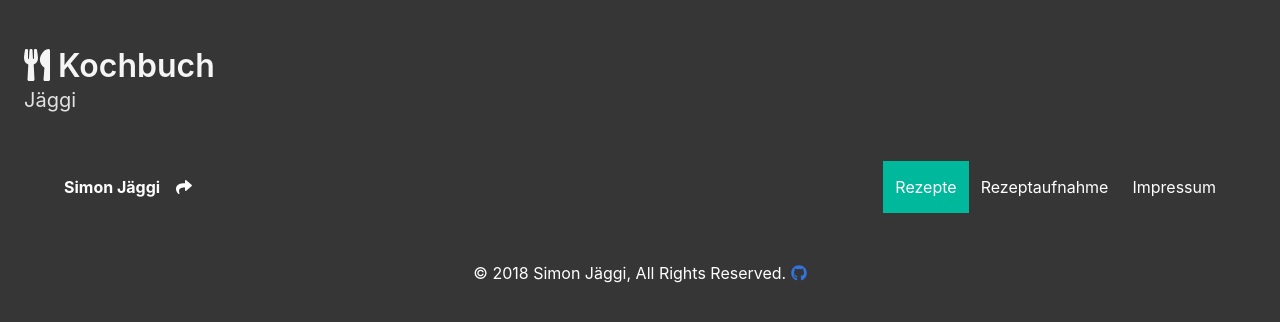
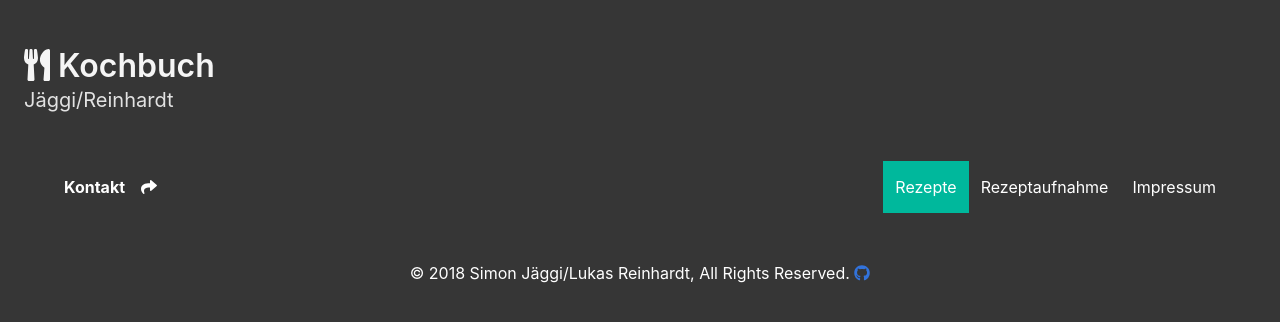
Before and after one commit to simonjaeggi/Kochbuch, a PHP site: page /index.php in a window 1280 px wide. Shown: the top 322 px of the page. Run offline with PHP 8.4, Linux system fonts and the light colour scheme; some libraries are stand-ins or nearby versions.

Commit message:
Added the name 'Reinhardt' into title

```diff
--- a/includes/footer.html
+++ b/includes/footer.html
@@ -1,7 +1,7 @@
 <footer class="footer has-background-grey-darker">
     <div class="content has-text-centered has-text-white">
         <p>
-            &copy; 2018 Simon Jäggi, All Rights Reserved.
+            &copy; 2018 Simon Jäggi/Lukas Reinhardt, All Rights Reserved.
             <a href="https://github.com/simonjaeggi/kochbuch" class="btn btn-sm btn-light" target="_blank">
                 <i class="fab fa-github"></i>
             </a>
--- a/includes/nav.php
+++ b/includes/nav.php
@@ -1,14 +1,14 @@
 <section class="hero is-dark">
     <header class="hero-body">
         <h1 class="title"><a href="/Kochbuch/"><i class="fas fa-utensils"></i> Kochbuch</a></h1>
-        <h2 class="subtitle">Jäggi</h2>
+        <h2 class="subtitle">Jäggi/Reinhardt</h2>
     </header>
 
     <nav class="navbar is-primary">
         <div class="container">
             <div class="navbar-brand">
                 <a class="navbar-item" href="#" style="font-weight:bold;">
-                    Simon Jäggi<i class="fas fa-share" style="margin-left:1rem"></i>
+                    Kontakt<i class="fas fa-share" style="margin-left:1rem"></i>
                 </a>
                 <span class="navbar-burger burger" data-target="navMenu">
                     <span></span>
```
